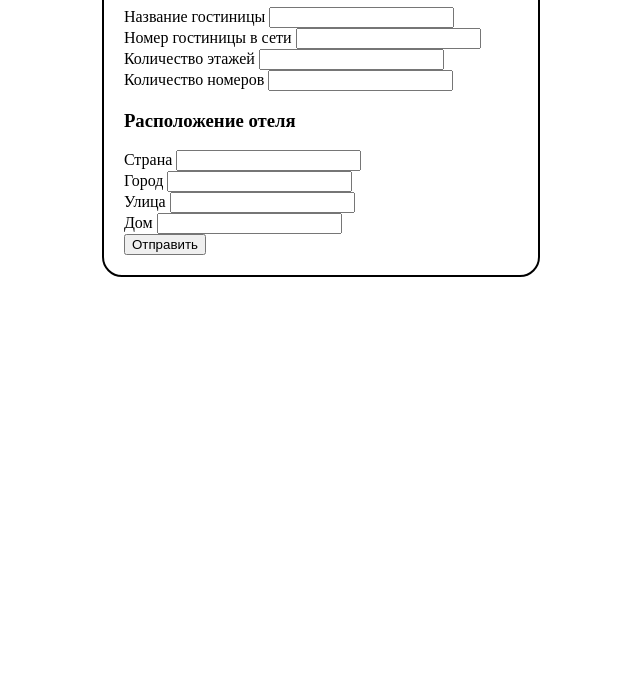
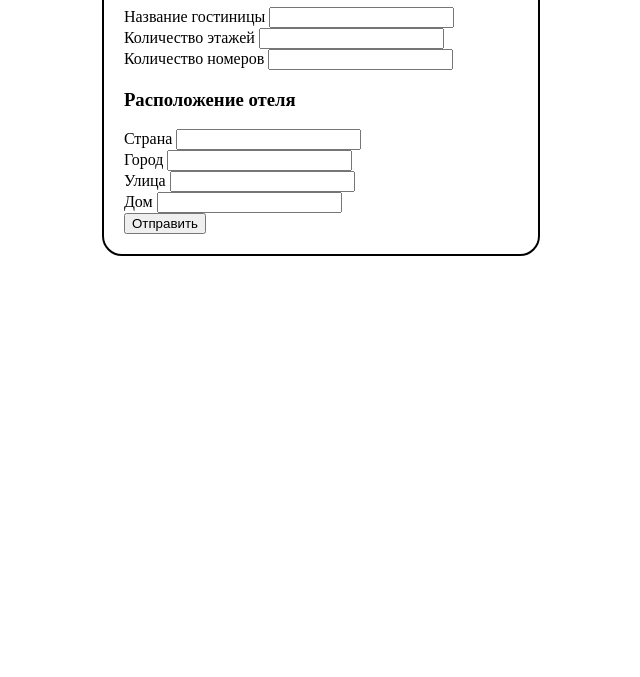
Before and after one commit to aceeu/hotels, a plain HTML site: page public/regNewHotel.html in a window 1280 px wide. Shown: the part 123-800 px from the top of the page, without its empty margins (319-959 px from the left). Drawn offline with Linux system fonts and the light colour scheme.

Commit message:
update db

```diff
--- a/public/regNewHotel.html
+++ b/public/regNewHotel.html
@@ -13,10 +13,6 @@
     <div>
       <label for="name">Название гостиницы</label>
       <input type="text" name="name" required>
-    </div>
-    <div>
-      <label for="name">Номер гостиницы в сети</label>
-      <input type="text" name="number" required>
     </div>
     <div>
       <label for="name">Количество этажей</label>
```
Also changed, not shown: public/login.html (+2 -2 lines), 7 other files.
